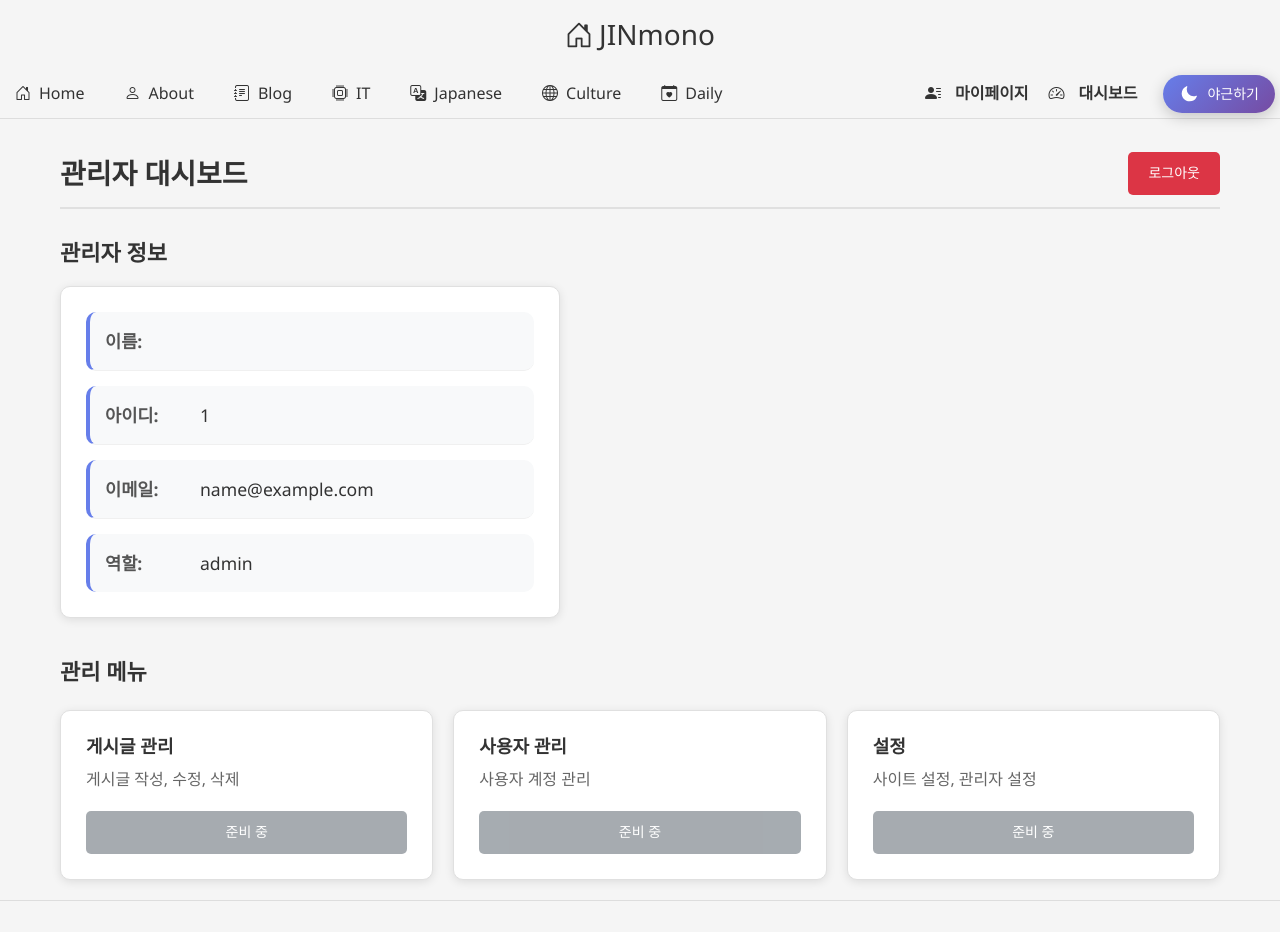
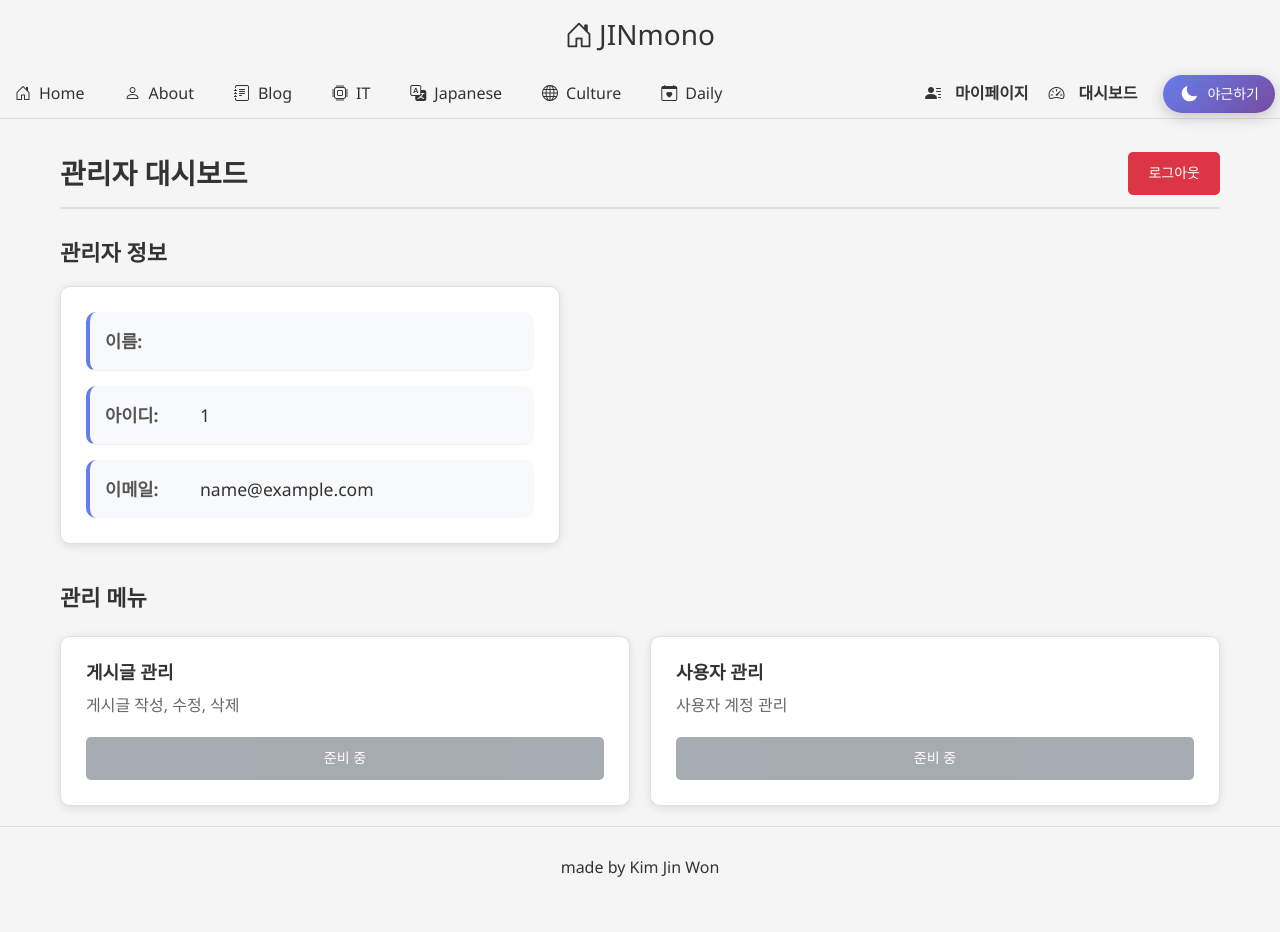
Before and after one commit to JINWON-getup/blog-frontend, a React app: page /admin-dashboard in a window 1280 px wide. Shown: the top 932 px of the page. Built offline with nearby package versions, Linux system fonts and the light colour scheme; no server answers; sample sign-in values are in the browser's storage; the HTML template or start-up script is replaced by a standard one.

Commit message:
관리자 로그인 시 로그인 버튼 사라짐

```diff
--- a/src/components/NavBar.tsx
+++ b/src/components/NavBar.tsx
@@ -79,7 +79,7 @@ export default function NavBar() {
                         <i className="bi bi-person-lines-fill"></i>
                         <span>마이페이지</span>
                     </Link>
-                ) : (
+                ) : isAdminLoggedIn ? null : (
                     <Link to="/login" className="nav-link signup-link">
                         <i className="bi bi-box-arrow-in-right"></i>
                         <span>로그인</span>
--- a/src/pages/AdminDashboard.tsx
+++ b/src/pages/AdminDashboard.tsx
@@ -82,10 +82,6 @@ export default function AdminDashboard() {
                         <span className="label">이메일:</span>
                         <span className="value">{adminInfo.email}</span>
                     </div>
-                    <div className="info-item">
-                        <span className="label">역할:</span>
-                        <span className="value">{adminInfo.role}</span>
-                    </div>
                 </div>
             </section>
 
@@ -107,13 +103,6 @@ export default function AdminDashboard() {
                             준비 중
                         </button>
                     </div>
-                    <div className="menu-item">
-                        <h3>설정</h3>
-                        <p>사이트 설정, 관리자 설정</p>
-                        <button className="menu-button" disabled>
-                            준비 중
-                        </button>
-                    </div>
                 </div>
             </section>
         </div>
```
